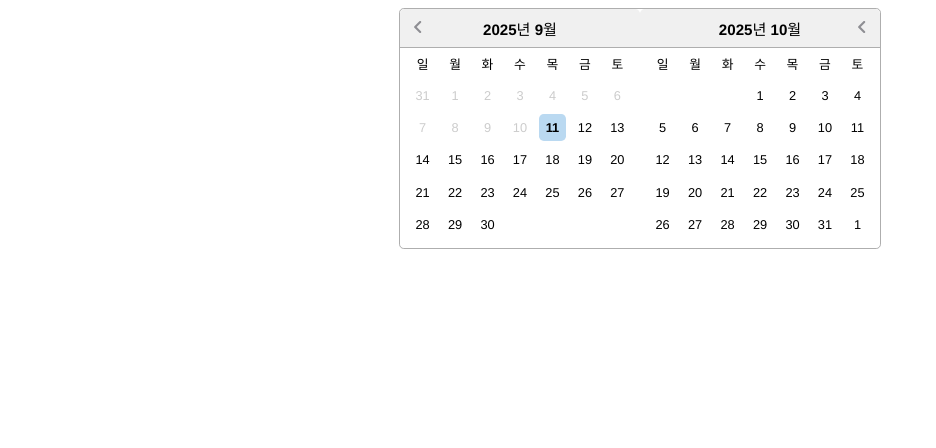
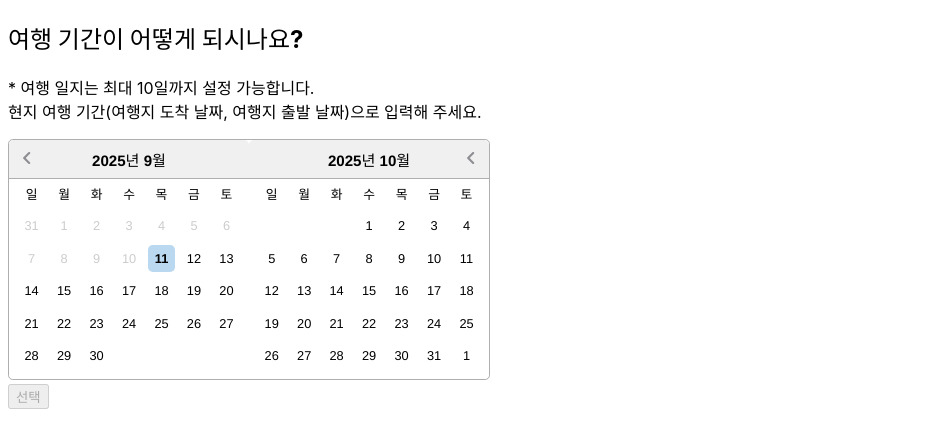
Before and after one commit to sakamoto-jun/react-travel-plan, a React (Vite) app in the folder client/: page /plan/1 in a window 1280 px wide. Shown: the top 448 px of the page, without its empty margins (0-936 px from the left). Built offline with nearby package versions, Linux system fonts and the light colour scheme.

Commit message:
feat: 일정 관리 추가

```diff
--- /dev/null
+++ b/client/src/components/common/Button.tsx
@@ -0,0 +1,33 @@
+import clsx from "clsx";
+import type { ButtonHTMLAttributes } from "react";
+
+interface ButtonProps extends ButtonHTMLAttributes<HTMLButtonElement> {
+  variant?: "primary";
+}
+
+const Button = ({
+  variant = "primary",
+  className,
+  children,
+  ...props
+}: ButtonProps) => {
+  return (
+    <button
+      {...props}
+      type="button"
+      className={clsx(
+        "flex items-center justify-center py-14 rounded-6 text-16 font-medium",
+        variant === "primary" && classes.primary,
+        className
+      )}
+    >
+      {children}
+    </button>
+  );
+};
+
+const classes = {
+  primary: "bg-black text-white disabled:bg-gray200",
+};
+
+export default Button;
--- a/client/src/components/common/Modal.tsx
+++ b/client/src/components/common/Modal.tsx
@@ -1,3 +1,4 @@
+import clsx from "clsx";
 import type { PropsWithChildren } from "react";
 import { createPortal } from "react-dom";
 
@@ -12,10 +13,20 @@ const ModalBackdrop = () => {
   return <div className="fixed inset-0 bg-[rgba(1,1,1,0.5)] -z-10" />;
 };
 
-const ModalPanel = ({ children }: PropsWithChildren) => {
+const ModalPanel = ({
+  children,
+  className,
+}: PropsWithChildren<{ className?: string }>) => {
   return (
     <div className="fixed inset-0 flex items-center justify-center">
-      {children}
+      <div
+        className={clsx(
+          "relative p-28 rounded-20 border border-gray100 bg-white",
+          className
+        )}
+      >
+        {children}
+      </div>
     </div>
   );
 };
--- a/client/src/components/home/CityDetail.tsx
+++ b/client/src/components/home/CityDetail.tsx
@@ -4,6 +4,7 @@ import ArrowIcon from "@/assets/icons/arrow.svg?react";
 import VoltageIcon from "@/assets/icons/power.svg?react";
 import ClockIcon from "@/assets/icons/schedule.svg?react";
 import type { City } from "@/types";
+import Button from "../common/Button";
 
 interface CityDetailProps {
   city: City;
@@ -92,15 +93,10 @@ const CityDetail = ({ city }: CityDetailProps) => {
           className="w-[260px] rounded-10 ml-17"
         />
       </div>
-      <button
-        type="button"
-        className="flex items-center justify-center w-185 py-14 bg-black rounded-6"
-      >
-        <span className="ml-8 mr-5 text-white text-16 font-medium">
-          일정 만들기
-        </span>
+      <Button className="w-185">
+        <span className="ml-8 mr-5">일정 만들기</span>
         <ArrowIcon />
-      </button>
+      </Button>
     </div>
   );
 };
--- a/client/src/components/home/CityList.tsx
+++ b/client/src/components/home/CityList.tsx
@@ -17,8 +17,7 @@ const CityList = ({ cities }: CityListProps) => {
       return (
         <Modal>
           <ModalBackdrop />
-          <ModalPanel>
-            <div className="relative w-[655px] min-h-[300px] pt-58 px-28 pb-37 rounded-20 border border-gray100 bg-white">
+          <ModalPanel className="w-[655px] min-h-[300px] pt-58 pb-37">
             <button
               type="button"
               className="absolute top-22 right-28"
@@ -27,7 +26,6 @@ const CityList = ({ cities }: CityListProps) => {
               <CloseIcon />
             </button>
             <CityDetail city={city} />
-            </div>
           </ModalPanel>
         </Modal>
       );
--- a/client/src/components/plan/TravelDateSelector.css
+++ b/client/src/components/plan/TravelDateSelector.css
@@ -1,5 +1,5 @@
 .custom-datepicker {
-  @apply px-20 pt-36 pb-20 rounded-16 border-2 border-gray200 bg-bg2 overflow-hidden;
+  @apply block px-20 pt-36 pb-20 rounded-16 border-2 border-gray200 bg-bg2 overflow-hidden;
 }
 
 .custom-datepicker .react-datepicker__navigation {
--- a/client/src/components/plan/TravelDateSelector.tsx
+++ b/client/src/components/plan/TravelDateSelector.tsx
@@ -1,21 +1,24 @@
 import LeftArrowIcon from "@/assets/icons/keyboard_arrow_left.svg?react";
 import { ko } from "date-fns/locale";
-import { useMemo, useState } from "react";
+import { useMemo } from "react";
 import DatePicker, {
   type ReactDatePickerCustomHeaderProps,
 } from "react-datepicker";
 import "react-datepicker/dist/react-datepicker.css";
 import "./TravelDateSelector.css";
 
-const TravelDateSelector = () => {
+interface Props {
+  startDate: Date | null;
+  endDate: Date | null;
+  onChange: (start: Date | null, end: Date | null) => void;
+}
+
+const TravelDateSelector = ({ startDate, endDate, onChange }: Props) => {
   const today = new Date();
-  const [startDate, setStartDate] = useState<Date | null>(null);
-  const [endDate, setEndDate] = useState<Date | null>(null);
   const monthsShown = useMemo(() => 2, []);
 
   const handleChange = ([startDay, endDay]: [Date | null, Date | null]) => {
-    setStartDate(startDay);
-    setEndDate(endDay);
+    onChange(startDay, endDay);
   };
 
   const maxDate =
--- /dev/null
+++ b/client/src/components/plan/TravelPeriodModal.tsx
@@ -0,0 +1,51 @@
+import Modal, { ModalBackdrop, ModalPanel } from "@/components/common/Modal";
+import { usePlanStore } from "@/store";
+import Button from "../common/Button";
+import TravelDateSelector from "./TravelDateSelector";
+
+const TravelPeriodModal = () => {
+  const { startDate, endDate, setStartDate, setEndDate, setStatus } =
+    usePlanStore();
+
+  const handleDateChange = (startDay: Date | null, endDay: Date | null) => {
+    setStartDate(startDay);
+    setEndDate(endDay);
+  };
+
+  const handleConfirm = () => {
+    setStatus("planning");
+  };
+
+  return (
+    <Modal>
+      <ModalBackdrop />
+      <ModalPanel className="text-center">
+        <h2 className="mb-18 text-32 font-semibold">
+          여행 기간이 어떻게 되시나요?
+        </h2>
+        <p className="mb-30 text-15 leading-normal">
+          * 여행 일지는 최대 10일까지 설정 가능합니다. <br />
+          현지 여행 기간(여행지 도착 날짜, 여행지 출발 날짜)으로 입력해 주세요.
+        </p>
+        <div className="mb-30">
+          <TravelDateSelector
+            startDate={startDate}
+            endDate={endDate}
+            onChange={handleDateChange}
+          />
+        </div>
+        <div className="flex justify-end">
+          <Button
+            className="px-42"
+            onClick={handleConfirm}
+            disabled={!startDate || !endDate}
+          >
+            <span>선택</span>
+          </Button>
+        </div>
+      </ModalPanel>
+    </Modal>
+  );
+};
+
+export default TravelPeriodModal;
--- a/client/src/pages/plan/City.tsx
+++ b/client/src/pages/plan/City.tsx
@@ -1,7 +1,10 @@
-import TravelDateSelector from "@/components/plan/TravelDateSelector";
+import TravelPeriodModal from "@/components/plan/TravelPeriodModal";
+import { usePlanStore } from "@/store";
 
 const PlanCity = () => {
-  return <TravelDateSelector />;
+  const { status } = usePlanStore();
+
+  if (status === "period_edit") return <TravelPeriodModal />;
 };
 
 export default PlanCity;
--- a/client/src/store.ts
+++ b/client/src/store.ts
@@ -4,16 +4,19 @@ import { create } from "zustand";
 interface State {
   startDate: Date | null;
   endDate: Date | null;
+  status: "period_edit" | "planning";
 }
 
 interface Action {
   setStartDate: (date: Date | null) => void;
   setEndDate: (date: Date | null) => void;
+  setStatus: (status: State["status"]) => void;
 }
 
-const store = create<State & Action>()((set) => ({
+const usePlanStore = create<State & Action>()((set) => ({
   startDate: null,
   endDate: null,
+  status: "period_edit",
   setStartDate: (date) => {
     if (!date) {
       set({ startDate: null, endDate: null });
@@ -33,6 +36,9 @@ const store = create<State & Action>()((set) => ({
       return { endDate: date };
     });
   },
+  setStatus: (status: State["status"]) => {
+    set({ status });
+  },
 }));
 
 type ModalComponent = FunctionComponent<{ onClose: () => void }>;
@@ -42,7 +48,7 @@ interface ModalState {
 }
 
 interface ModalAction {
-  openModal: (modal: FunctionComponent<{ onClose: () => void }>) => void;
+  openModal: (modal: ModalComponent) => void;
   closeModal: (index: number) => void;
 }
 
@@ -60,4 +66,4 @@ const useModalStore = create<ModalState & ModalAction>()((set) => ({
   },
 }));
 
-export { store, useModalStore };
+export { useModalStore, usePlanStore };
```
Lines whose indentation alone changed are shown as unchanged.
